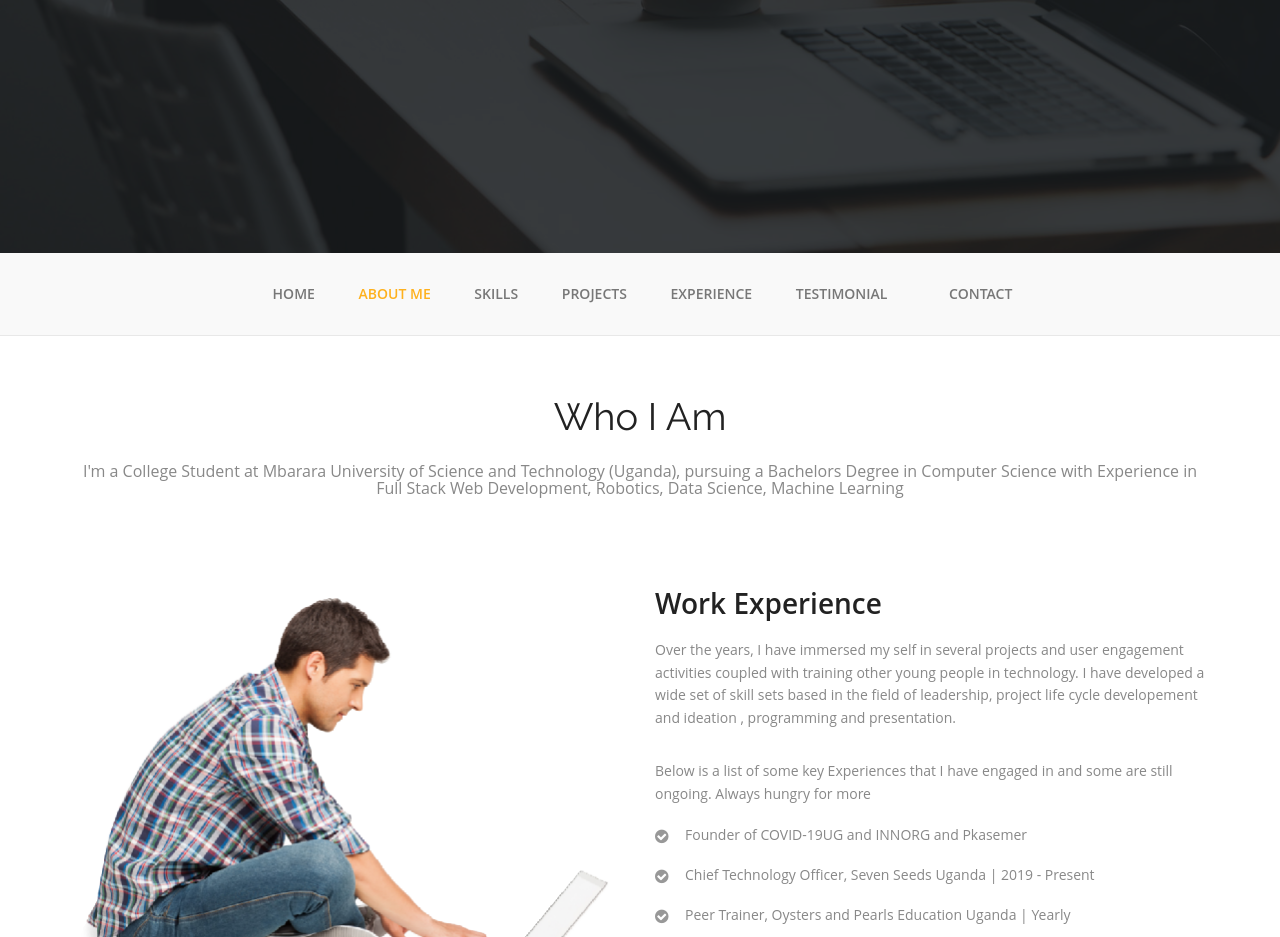
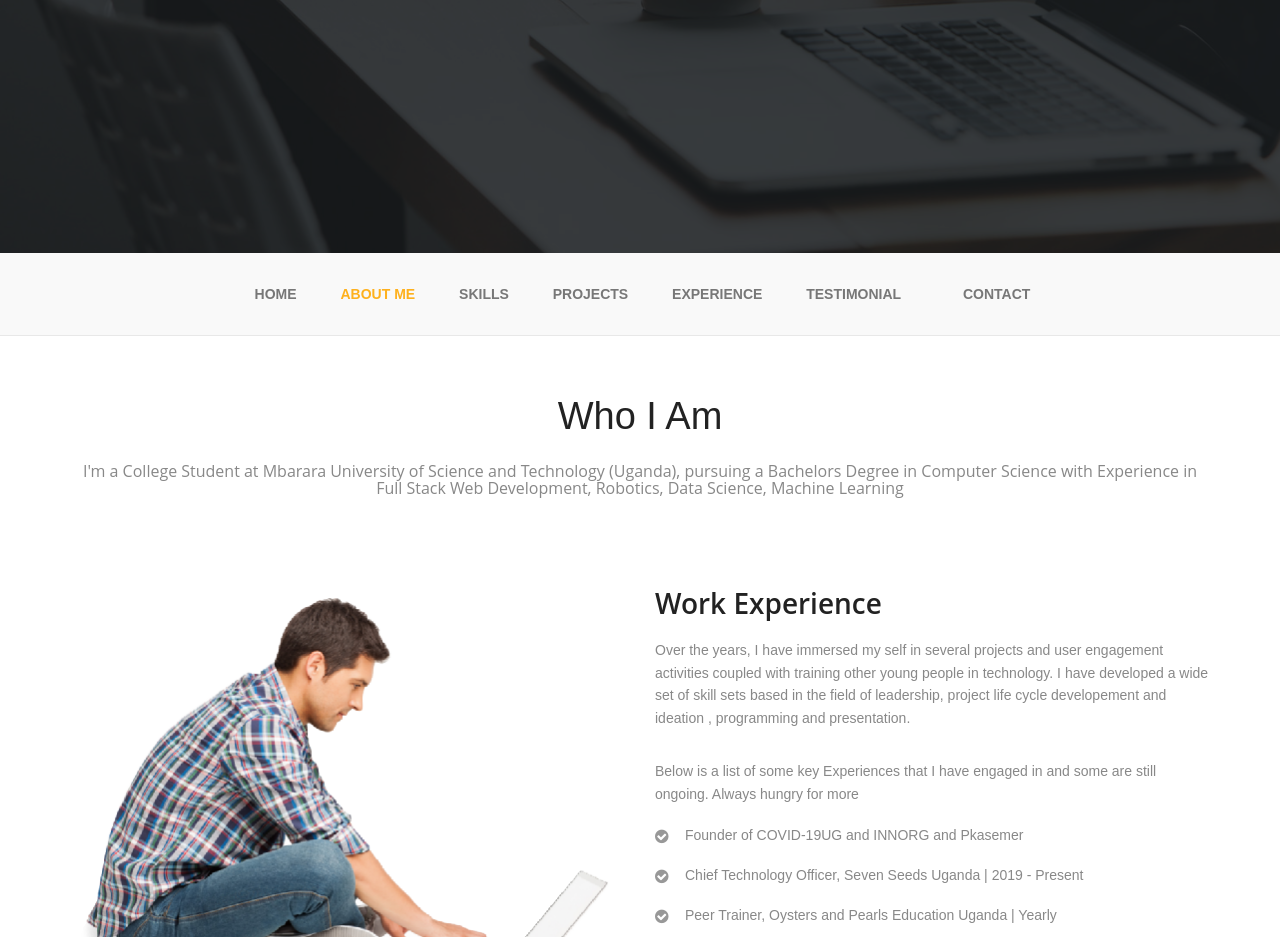
Before and after one commit to patrickhamzaokello/csaboutme, a plain HTML site: page index.html in a window 1280 px wide. Shown: the part 497-1434 px from the top of the page. Drawn offline with Linux system fonts and the light colour scheme.

Commit message:
updated font family

```diff
--- a/css/style.css
+++ b/css/style.css
@@ -195,7 +195,8 @@ figure.effect-oscar:hover img {
 ---------------------------------*/
 body {
     background: #FFFFFF;
-    font-family: 'Open Sans', sans-serif;
+/*     font-family: 'Open Sans', sans-serif; */
+font-family: 'Montserrat', sans-serif;
     font-size: 14px;
     font-weight: normal;
     color: #888888;
@@ -205,7 +206,7 @@ body {
 h2 {
     font-size: 38px;
     color: #222222;
-    font-family: 'Raleway', sans-serif;
+    font-family: 'Montserrat', sans-serif;
     font-weight: normal;
     margin: 0px 0 25px 0;
     text-align: center;
@@ -232,6 +233,7 @@ h6 {
 p {
     line-height: 24px;
     margin: 0;
+	font-family: 'Montserrat', sans-serif;
 }
 
 /* Header Styles
```
